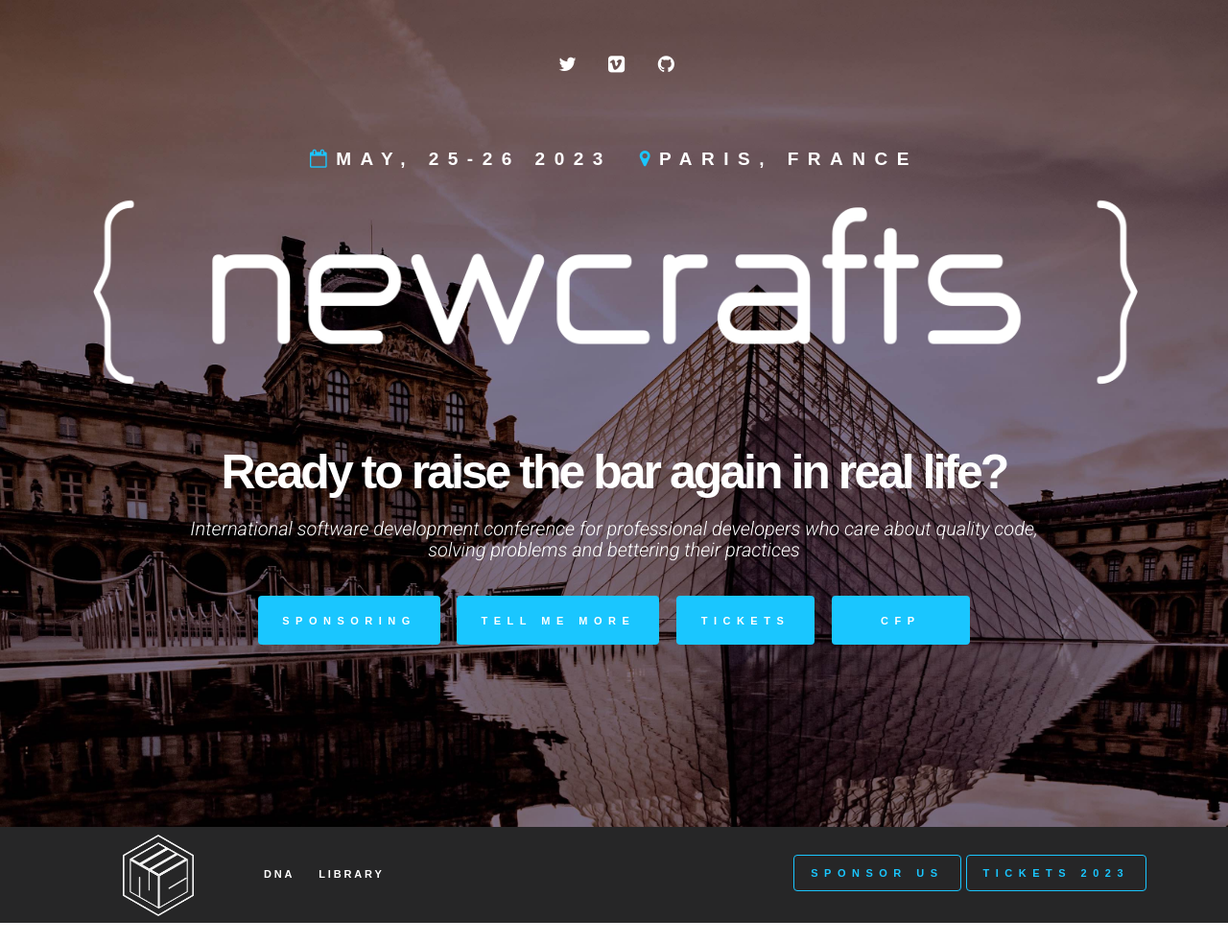
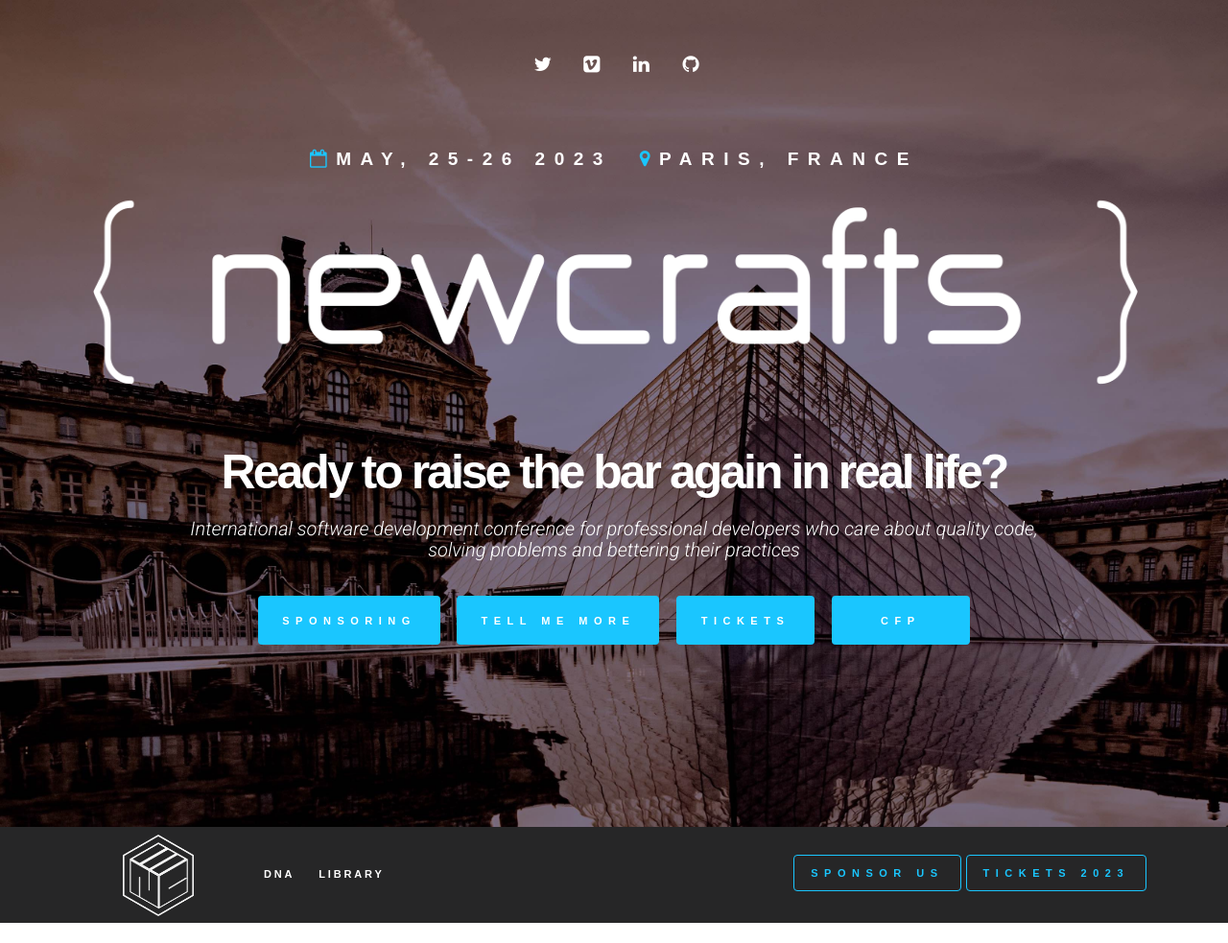
Before and after one commit to ncraftsconf/newcrafts20, a plain HTML site: page index.html in a window 1280 px wide. Shown: the top 983 px of the page at 96% size. Drawn offline with Linux system fonts and the light colour scheme; some packages are replaced by stand-ins of ours; a web font is replaced by a local one.

Commit message:
rc: fix video btn color, added linkedin button

```diff
--- a/index.html
+++ b/index.html
@@ -60,11 +60,15 @@
                 </a>
             </li>
             <li class="socials-nav-item">
+                <a target="_blank" href="https://www.linkedin.com/company/ncrafts">
+                    <span class="fa fa-linkedin"></span>
+                </a>
+            </li>
+            <li class="socials-nav-item">
                 <a target="_blank" href="https://github.com/ncraftsconf">
                     <span class="fa fa-github"></span>
                 </a>
             </li>
-
         </ul>
         <div class="heading-block centered-block align-center">
             <div class="container">
@@ -298,7 +302,7 @@
             <br/>
             <p>From the last 8<sup>*</sup> years of conferences, we have an amazing library of videos! <br>
                Of course, all videos are free to watch and even free to download for offline viewing</p>
-            <a href="http://videos.ncrafts.io/" target="_blank" class="btn btn-lg btn-outline">Show me the Videos</a>
+            <a href="http://videos.ncrafts.io/" target="_blank" class="btn btn-lg ">Show me the Videos</a>
             <p><br/><br/>*<sub>(in fact, 8 minus 2 years, because "you know what") </sub></p>
         </div>
     </section>
```
